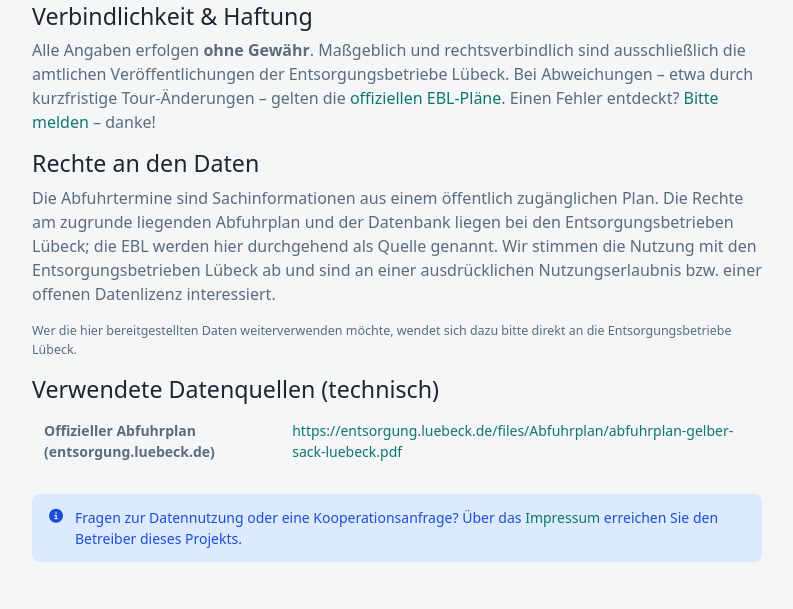
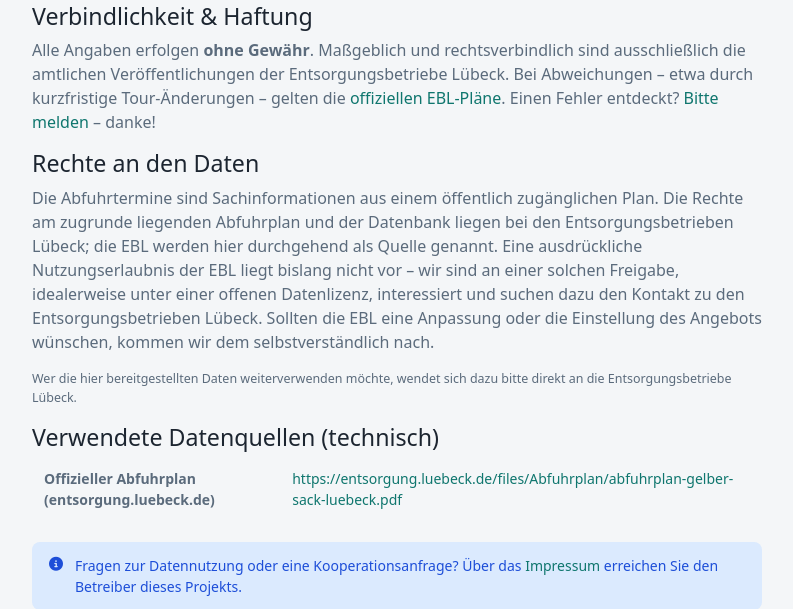
Before and after one commit to brightcolor/abholtag.de-claude, a Django app: page /datenquelle/ in a window 1280 px wide. Shown: the part 837-1446 px from the top of the page, without its empty margins (243-1036 px from the left). Run offline with Django 5.2, Linux system fonts and the light colour scheme; data comes from the database, SQL or seed files in the repository; some libraries are stand-ins or nearby versions.

Commit message:
Datenquelle-Seite: Erlaubnis-Formulierung richtigstellen (kein EBL-Kontakt)
Hinweis kam von einem Beta-Tester, nicht von der EBL. Ehrliche Formulierung:
ausdrückliche Erlaubnis liegt bislang nicht vor, wird angestrebt.

Co-Authored-By: Claude Fable 5 <noreply@anthropic.com>

```diff
--- a/templates/pages/datenquelle.html
+++ b/templates/pages/datenquelle.html
@@ -70,9 +70,11 @@
     <p>
       Die Abfuhrtermine sind Sachinformationen aus einem öffentlich zugänglichen Plan. Die Rechte
       am zugrunde liegenden Abfuhrplan und der Datenbank liegen bei den Entsorgungsbetrieben
-      Lübeck; die EBL werden hier durchgehend als Quelle genannt. Wir stimmen die Nutzung mit den
-      Entsorgungsbetrieben Lübeck ab und sind an einer ausdrücklichen Nutzungserlaubnis bzw. einer
-      offenen Datenlizenz interessiert.
+      Lübeck; die EBL werden hier durchgehend als Quelle genannt. Eine ausdrückliche
+      Nutzungserlaubnis der EBL liegt bislang nicht vor – wir sind an einer solchen Freigabe,
+      idealerweise unter einer offenen Datenlizenz, interessiert und suchen dazu den Kontakt zu
+      den Entsorgungsbetrieben Lübeck. Sollten die EBL eine Anpassung oder die Einstellung des
+      Angebots wünschen, kommen wir dem selbstverständlich nach.
     </p>
     <p class="ak-help">
       Wer die hier bereitgestellten Daten weiterverwenden möchte, wendet sich dazu bitte direkt
```
Also changed, not shown: CHANGELOG.md.
